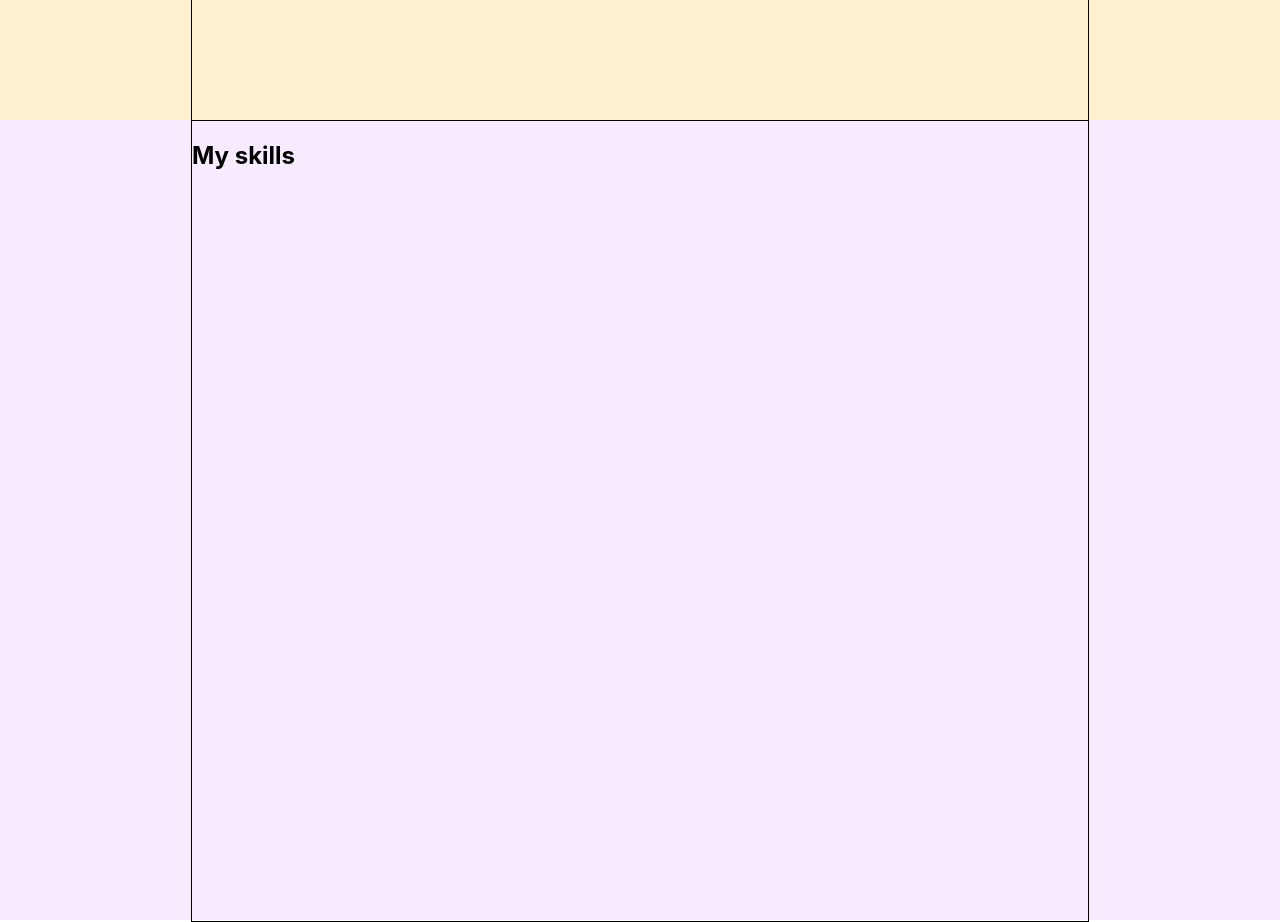
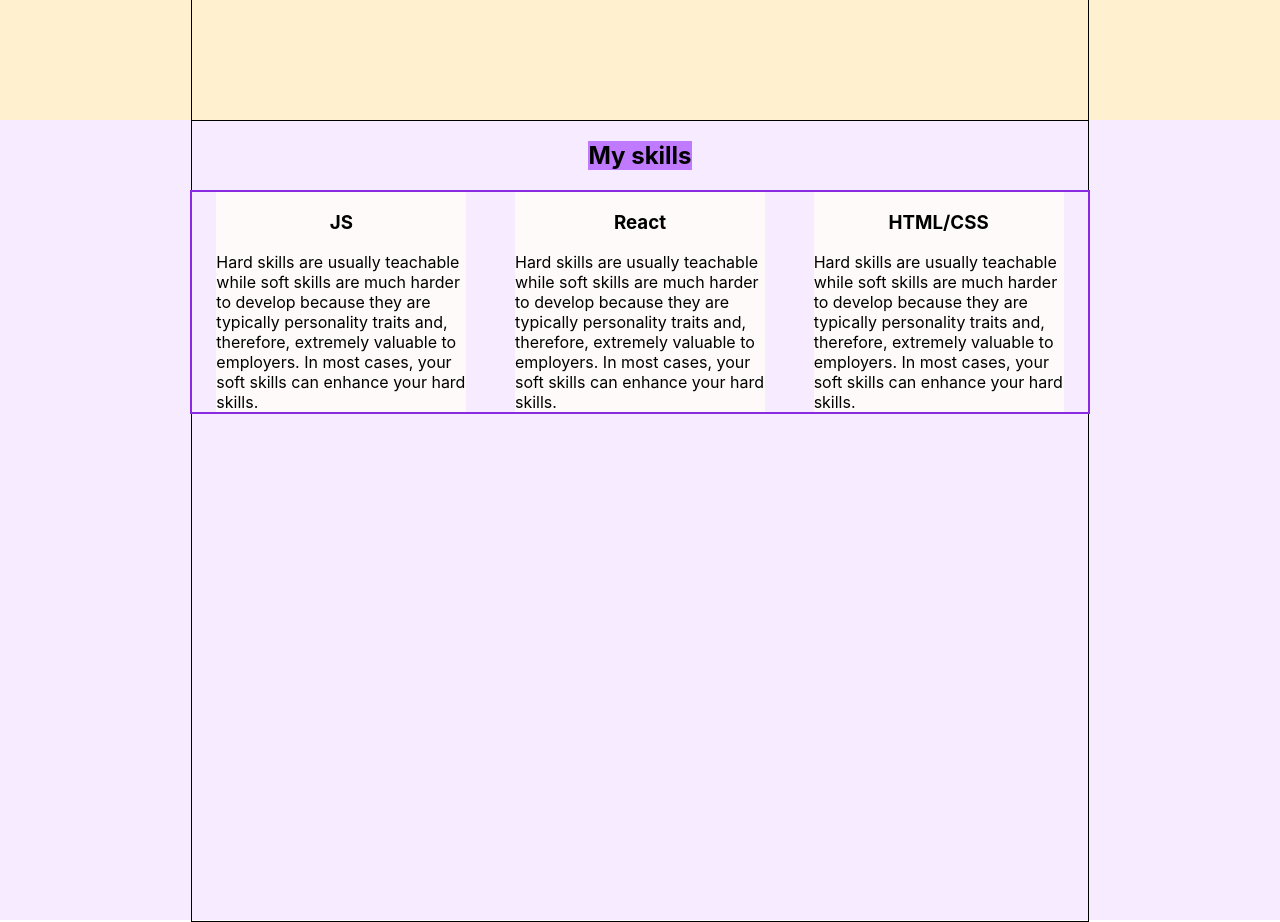
Before and after one commit to KovalchukAndrew/portfolio, a React (Create React App) app: page / in a window 1280 px wide. Shown: the part 760-1682 px from the top of the page. Built offline with nearby package versions, Linux system fonts and the light colour scheme.

Commit message:
skills-block

```diff
--- a/src/App.tsx
+++ b/src/App.tsx
@@ -1,4 +1,4 @@
-import React, {useState} from 'react';
+import React from 'react';
 import './App.css';
 import Header from "./header/Header";
 import Main from "./main/Main";
--- /dev/null
+++ b/src/skills/Skill/Skill.js
@@ -0,0 +1,19 @@
+import React from 'react';
+import style from './Skill.module.css'
+
+function Skill(props) {
+    return (
+        <div className={style.skillBlock}>
+            <div className={style.icon}>
+
+            </div>
+            <h3>{props.title}</h3>
+            <span className={style.discription}>
+                {props.discription}
+            </span>
+
+        </div>
+    );
+}
+
+export default Skill;
--- /dev/null
+++ b/src/skills/Skill/Skill.module.css
@@ -0,0 +1,7 @@
+.skillBlock {
+    width: 250px;
+    background-color: snow;
+    display: flex;
+    align-items: center;
+    flex-direction: column;
+}
--- a/src/skills/Skills.js
+++ b/src/skills/Skills.js
@@ -1,15 +1,19 @@
 import React from 'react';
 import style from './Skills.module.css'
 import styleContainer from "../common/style/Container.module.css";
+import Skill from "./Skill/Skill";
 
 
 function Skills() {
     return (
         <div className={style.skillsBlock}>
             <div className={`${styleContainer.container} ${style.container}`}>
-                <h2>My skills</h2>
+                <h2 className={style.title}>My skills</h2>
                 <div className={style.skills}>
-
+                    <Skill title="JS"
+                           discription="Hard skills are usually teachable while soft skills are much harder to develop because they are typically personality traits and, therefore, extremely valuable to employers. In most cases, your soft skills can enhance your hard skills."/>
+                    <Skill title="React" discription="Hard skills are usually teachable while soft skills are much harder to develop because they are typically personality traits and, therefore, extremely valuable to employers. In most cases, your soft skills can enhance your hard skills."/>
+                    <Skill title="HTML/CSS" discription="Hard skills are usually teachable while soft skills are much harder to develop because they are typically personality traits and, therefore, extremely valuable to employers. In most cases, your soft skills can enhance your hard skills."/>
                 </div>
             </div>
 
--- a/src/skills/Skills.module.css
+++ b/src/skills/Skills.module.css
@@ -3,5 +3,17 @@
     background-color: #f6ebff;
 }
 .container {
-    align-items: flex-start;
+    align-items: center;
+    flex-direction: column;
+    justify-content: flex-start;
 }
+.title {
+    background-color: #c07aff;
+}
+
+.skills {
+    border: 2px blueviolet solid;
+    width: 100%;
+    display: flex;
+    justify-content: space-around;
+}
```
